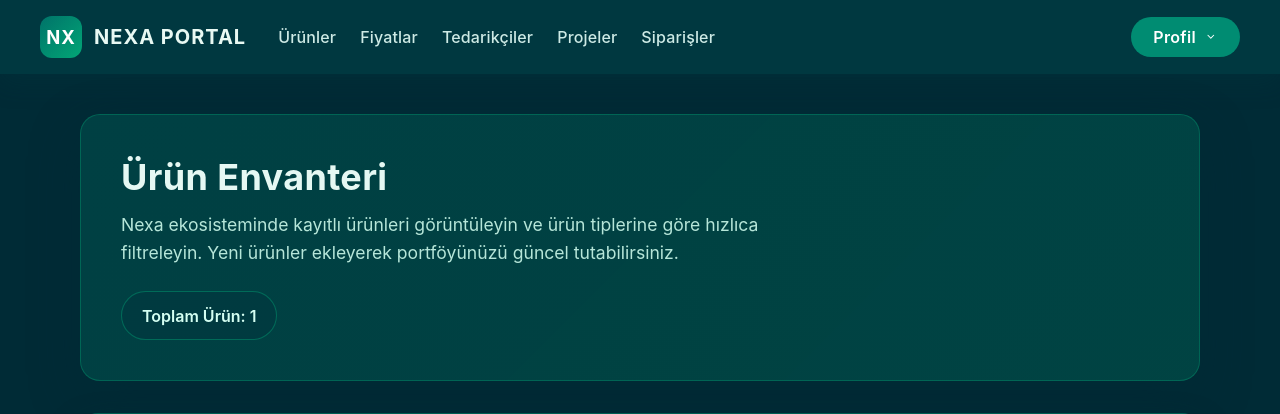
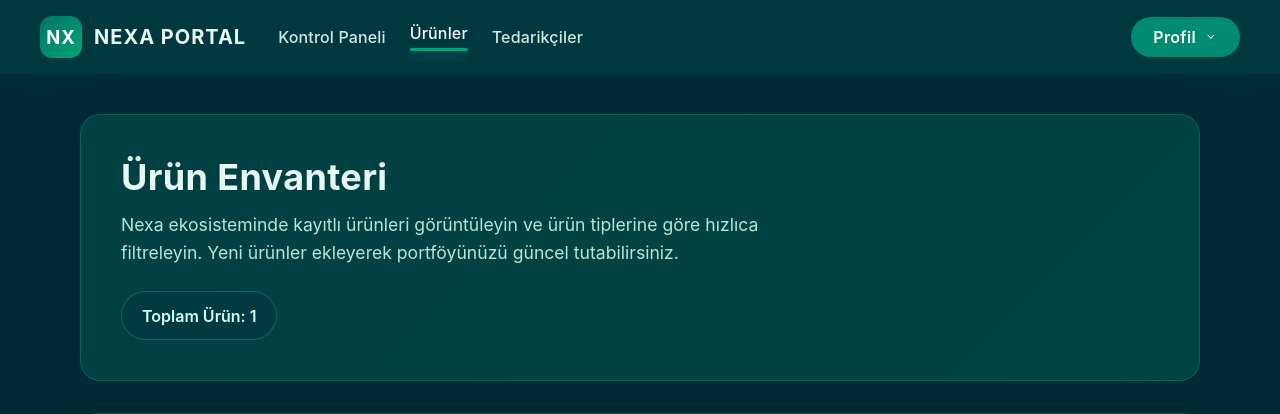
Before and after one commit to hakanicellioglu/nexa, a PHP site: page /products.php in a window 1280 px wide. Shown: the top 414 px of the page. Run offline with PHP 8.4, Linux system fonts and the light colour scheme; tables that the repository leaves empty hold one stand-in row (values such as "Sample post").

Commit message:
Improve navigation highlighting in header

```diff
--- a/header.php
+++ b/header.php
@@ -64,8 +64,19 @@ if (!function_exists('nexaHeaderStyles')) {
     }
 
     .nexa-nav a:hover,
-    .nexa-nav a:focus {
+    .nexa-nav a:focus,
+    .nexa-nav a.active {
         color: #FFFFFF;
+    }
+
+    .nexa-nav a.active::after {
+        content: "";
+        display: block;
+        margin-top: 0.35rem;
+        height: 3px;
+        border-radius: 999px;
+        background: #02A676;
+        box-shadow: 0 4px 10px rgba(2, 166, 118, 0.45);
     }
 
     .nexa-profile-dropdown {
@@ -177,6 +188,36 @@ if (!function_exists('renderNexaHeader')) {
 
         $profileLabel = $_SESSION['firstname'] ?? $_SESSION['username'] ?? 'Profil';
 
+        $currentScript = basename($_SERVER['SCRIPT_NAME'] ?? '');
+
+        $navItems = [
+            [
+                'label' => 'Kontrol Paneli',
+                'href' => 'dashboard.php',
+            ],
+            [
+                'label' => 'Ürünler',
+                'href' => 'products.php',
+            ],
+            [
+                'label' => 'Tedarikçiler',
+                'href' => 'suppliers.php',
+            ],
+        ];
+
+        $navLinks = array_map(
+            static function (array $item) use ($currentScript): string {
+                $href = htmlspecialchars($item['href'], ENT_QUOTES, 'UTF-8');
+                $label = htmlspecialchars($item['label'], ENT_QUOTES, 'UTF-8');
+                $isActive = strtolower($currentScript) === strtolower(basename($item['href']));
+                $class = 'nexa-nav-link' . ($isActive ? ' active' : '');
+                $ariaCurrent = $isActive ? ' aria-current="page"' : '';
+
+                return sprintf('<a class="%s" href="%s"%s>%s</a>', $class, $href, $ariaCurrent, $label);
+            },
+            $navItems
+        );
+
         echo sprintf(
             <<<'HTML'
 <header class="nexa-header">
@@ -185,11 +226,7 @@ if (!function_exists('renderNexaHeader')) {
         <div>Nexa Portal</div>
     </a>
     <nav class="nexa-nav" aria-label="Ana menü">
-        <a href="#urunler">Ürünler</a>
-        <a href="#fiyatlar">Fiyatlar</a>
-        <a href="suppliers.php">Tedarikçiler</a>
-        <a href="#projeler">Projeler</a>
-        <a href="#siparisler">Siparişler</a>
+        %s
     </nav>
     <details class="nexa-profile-dropdown">
         <summary>
@@ -206,6 +243,7 @@ if (!function_exists('renderNexaHeader')) {
     </details>
 </header>
 HTML,
+            implode("\n        ", $navLinks),
             htmlspecialchars($profileLabel, ENT_QUOTES, 'UTF-8')
         );
     }
```
